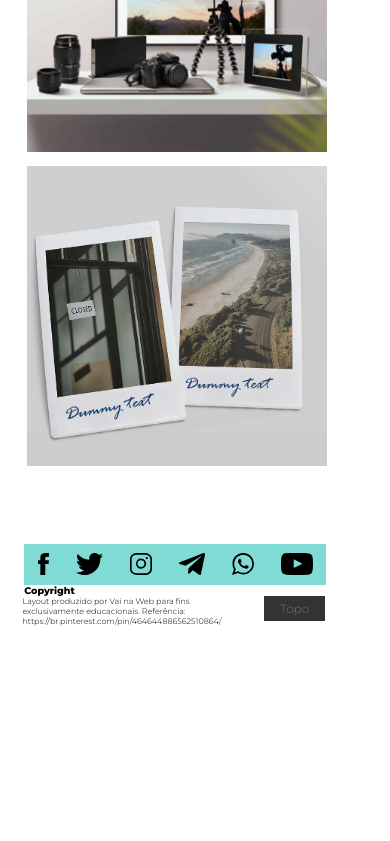
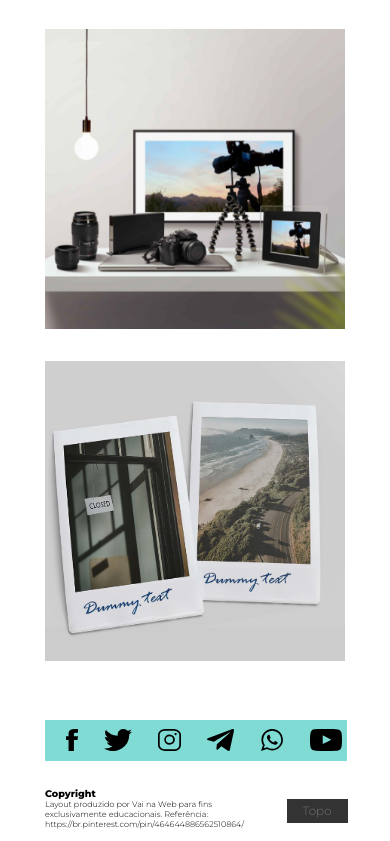
Before and after one commit to Yur1-Gomes/Desafio-final-modulo1, a plain HTML site: page index.html in a window 390 px wide. Shown: the part 4060-4901 px from the top of the page. Before the commit the page ends 4718 px from the top, so only its background shows below. Drawn offline with Linux system fonts and the light colour scheme.

Commit message:
adjusting tablet layout

```diff
--- a/index.html
+++ b/index.html
@@ -1,5 +1,5 @@
 <!DOCTYPE html>
-<html lang="en">
+<html lang="pt-br">
 <head>
     <meta charset="UTF-8">
     <meta http-equiv="X-UA-Compatible" content="IE=edge">
@@ -57,11 +57,13 @@
                 <img src="assets/icon zap.svg" alt="whatsapp">
                 <img src="assets/YOUTUBE_icon-icons.com_65487.svg" alt="youtube">
             </div>
+            <div class="bottom-box">
             <h5>Copyright</h5>
             <div class="disclaimer">
             <p>Layout produzido por Vai na Web para fins exclusivamente educacionais. Referência: https://br.pinterest.com/pin/464644886562510864/</p>
             <button>Topo</button>
             </div>
+            </div>
         </section>
     </footer>
 </body>
--- a/style.css
+++ b/style.css
@@ -101,6 +101,11 @@ h2:hover{
 .social img:hover{
     cursor: pointer;
 }
+.bottom-box{
+    display: flex;
+    justify-content: flex-start;
+    align-items: center;
+}
 footer h5{
     font-size: 1.25rem;
     margin-left: 6.2vw;
@@ -116,7 +121,7 @@ footer h5{
 button{
     display: none;
 }
-@media(max-width:1366px){
+@media(max-width:1440px){
     .blue-box{
         background-position: 64%;
     }
@@ -124,13 +129,39 @@ button{
         font-size: 1.6rem;
         width: 14rem;
     }
+    .container-img{
+        margin-left: 3.5rem;
+    }
+    .container-img img{
+        height: 18.75rem;
+        width: 18.75rem;
+    }
+    .social{
+        margin-left: 4.4rem;
+    }
+    .social img{
+        margin-left: 1rem;
+    }
 }
-@media(max-width:411px){
+@media(max-width:1024px){
+    .container-bottom{
+        height:5rem;
+        }
+    .social{
+        margin-left: 3.6rem;
+    }
+    .social img{
+        height: 1.3rem;
+    }
+    .disclaimer p{
+        font-size: 0.8rem;
+    }
+}
+@media(max-width:823px){
     .menu{
         display: block;
         width: 7rem;
         height: 1.69rem;
-        margin-top: 0%;
         background-color: black;
     }
     .menu img{
@@ -156,38 +187,37 @@ button{
         background-position: 84%;
     }
     .blue-box h1{
-        font-size: 3.12rem;
+        font-size: 2.8rem;
+        margin-left: 2.4rem;
     }
     .blue-box h2{
         font-size: 1.12rem;
         width: 20rem;
         margin-bottom: 2rem;
+        margin-left: 2.4rem;
     }
     .container-img{
-        flex-direction: column;
-        width: 18.75rem;
+        justify-content: center;
+        margin-left: auto;
+
     }
     .container-img img{
         height: 18.75rem;
         width: 18.75rem;
     }
     .container-bottom{
-        display: flex;
-        flex-direction: column;
-        align-items: flex-start;
-        background-color: white;
-        width: 89%;
+        height: 4rem;
     }
     .social{
         width: 18.88rem;
         height: 2.56rem;
-        background-color: #7FDBD4;
     }
     .social img{
         height: 1.4rem;
     }
     footer h5{
         font-size: 0.6rem;
+        margin-left: 1.4rem;
     }
     .disclaimer{
         display: flex;
@@ -196,6 +226,59 @@ button{
         font-size: 0.5rem;
         width: 12.2rem;
         margin-left: 1.1rem;
+    }
+}
+@media (max-width:411px){
+    .blue-box h1{
+        font-size: 3.12rem;
+    }
+    .blue-box h2{
+        width: 20rem;
+    }
+    .container-img{
+        gap: 2rem;
+        margin: auto;
+        margin-bottom: 2rem;
+        margin-top: 4.12rem;
+        width: 18.75rem;
+    }
+    .container-bottom{
+        flex-direction: column;
+        align-items: flex-start;
+        justify-content: center;
+        background-color: white;
+        width: 18.75rem;
+        height: 8.5rem;
+        margin: auto;
+        margin-bottom: 0.8rem;
+    }
+    .social{
+        height: 2.56rem;
+        margin: auto;
+        background-color: #7FDBD4;
+    }
+    .social img{
+        height: 1.4rem;
+    }
+    .bottom-box{
+        flex-direction: column;
+        align-items: flex-start;
+    }
+    footer h5{
+        font-size: 0.6rem;
+        margin-left: 0%;
+    }
+    .disclaimer{
+        display: flex;
+        justify-content: space-around;
+        text-align: left;
+        width: 18.88rem;
+        margin-left: 0%;
+    }
+    .disclaimer p{
+        font-size: 0.5rem;
+        width: 12.2rem;
+        margin-left: 0%;
     }
     footer button{
         display: block;
@@ -206,5 +289,6 @@ button{
         background-color: #333333;
         padding: 0rem 1rem;
         height: 1.56rem;
+        width: 68px;
     }
 }
```
